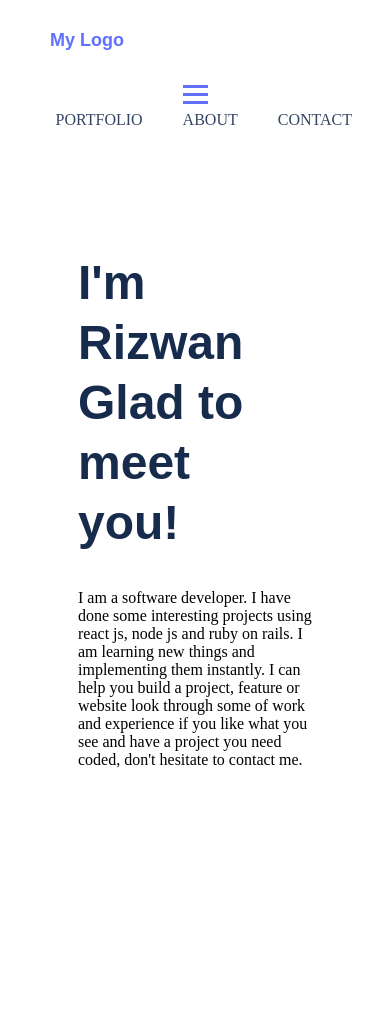
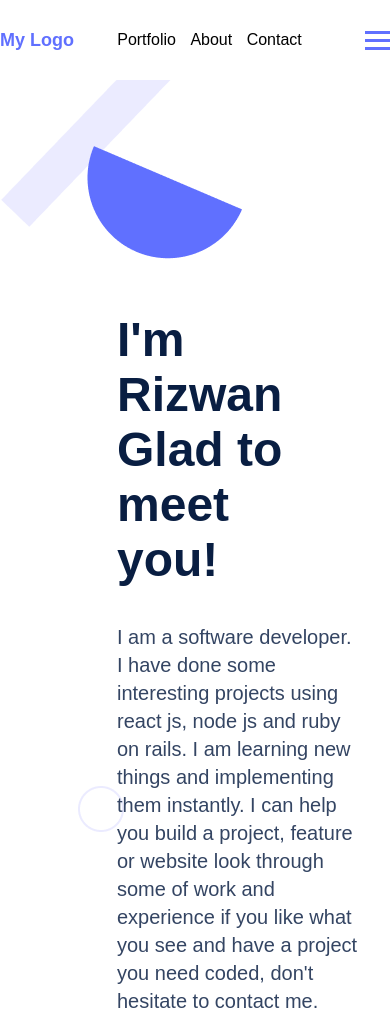
Before and after one commit to Rizwan-learn/Mobile_Portfolio, a website: page index.html in a window 390 px wide. Before the commit the page ends 844 px from the top, so only its background shows below. Drawn offline with Linux system fonts and the light colour scheme.

Commit message:
update CSS

```diff
--- a/styles.css
+++ b/styles.css
@@ -1,45 +1,45 @@
 * {
   padding: 0;
   margin: 0;
+  text-decoration: none;
+  list-style: none;
   box-sizing: border-box;
 }
 
-header {
-  background-color: white;
+body {
+  font-family: sans-serif;
+  background-image: url(Image/backimg.png);
 }
 
-.navbar {
-  min-height: 70px;
+.toolbar-class{
   display: flex;
   justify-content: space-between;
-  align-items: center;
-  padding: 0 24px;
+}
+nav{
+  background-color: white;
+  height: 80px;
+  width: 100%;
 }
 
-.logo {
-  color: #6070ff;
+nav h1.logo{
+  display: flex;
   font-size: 18px;
   line-height: 80px;
-  padding: 0 50px;
   font-weight: bold;
+  color: #6070ff;
+  text-align: center;
+  align-items: center;
 }
-ul {
+
+nav ul{
   float: right;
   margin-right: 20px;
 }
 
-nav ul li {
+nav ul li{
   display: inline-block;
   line-height: 80px;
   margin: 0 5px;
-}
-
-nav ul li a {
-  color: #344563;
-  font-size: 16px;
-  text-transform: uppercase;
-  border-radius: 5px;
-  padding: 7px 13px;
 }
 
 a:hover {
@@ -51,14 +51,32 @@ a:hover {
   transition: 0.7s ease;
 }
 
-.nav-link:hover {
-  color: #6070ff;
-  box-shadow: 0 8px 16px rgba(64, 83, 252, 0.24);
+.intro{
+  margin: 15% 10%;
 }
 
+section h1{
+  position: static;
+  font-family: 'poppins', sans-serif;
+  color: #091e42;
+  width: 80%;
+  font-size: 48px;
+}
+
+section p{
+  position: static;
+  font-family: 'poppins', sans-serif;
+  color: #344563;
+  font-size: 20px;
+  line-height: 28px;
+}
+
+
 .hamburger {
-  display: none;
+  display: flex;
+  align-items: center;
   cursor: pointer;
+  align-self: center;
 }
 
 .bar {
@@ -95,7 +113,7 @@ a:hover {
 
 .nav-menu {
   position: fixed;
-  left: -100%;
+  left: 100%;
   top: 70px;
   gap: 0;
   flex-direction: row;
@@ -119,57 +137,3 @@ a:hover {
   left: 20%;
   width: 62%;
 }
-
-main {
-  width: 1440px;
-  height: 916px;
-  top: 1px;
-}
-
-
-h1 {
-  font-size: 48px;
-  width: 70%;
-  display: flex;
-  line-height: 60px;
-  align-items: center;
-  font-family: poppins, sans-serif;
-  color: #172b4d;
-}
-
-h2 {
-  font-family: poppins, sans-serif;
-  color: #344563;
-  font-size: 20px;
-  padding: 20px 0;
-  width: 60%;
-}
-
-.connect {
-  color: #7fbcff;
-}
-
-.connect:hover {
-  color: #353535;
-}
-
-.back-img{
-  width: 100%;
-}
-
-.icon {
-  width: 20px;
-  margin-right: 10px;
-
-  align-items: center;
-}
-
-.icon {
-  list-style: none;
-  display: flex;
-  float: left;
-  font-size: 16px;
-  padding-bottom: 20px;
-  margin: 5px;
-  padding: 5px;
-}
```
